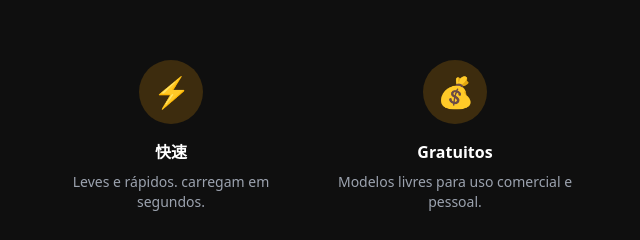
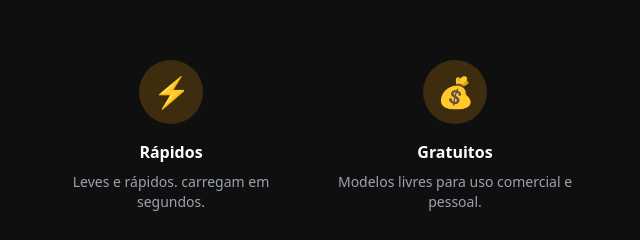
Before and after one commit to forgebot-claw/portfolio, a plain HTML site: page index.html in a window 1280 px wide. Shown: the part 2183-2423 px from the top of the page, 611-1251 px from the left. Drawn offline with nearby package versions, Linux system fonts and the light colour scheme.

Commit message:
Update index.html - Translate word from chinese to portugueser´

```diff
--- a/index.html
+++ b/index.html
@@ -165,7 +165,7 @@
                 </div>
                 <div class="text-center">
                     <div class="w-16 h-16 bg-amber/20 rounded-full flex items-center justify-center mx-auto mb-4 text-3xl">⚡</div>
-                    <h3 class="font-bold mb-2">快速</h3>
+                    <h3 class="font-bold mb-2">Rápidos</h3>
                     <p class="text-gray-400 text-sm">Leves e rápidos. carregam em segundos.</p>
                 </div>
                 <div class="text-center">
```
